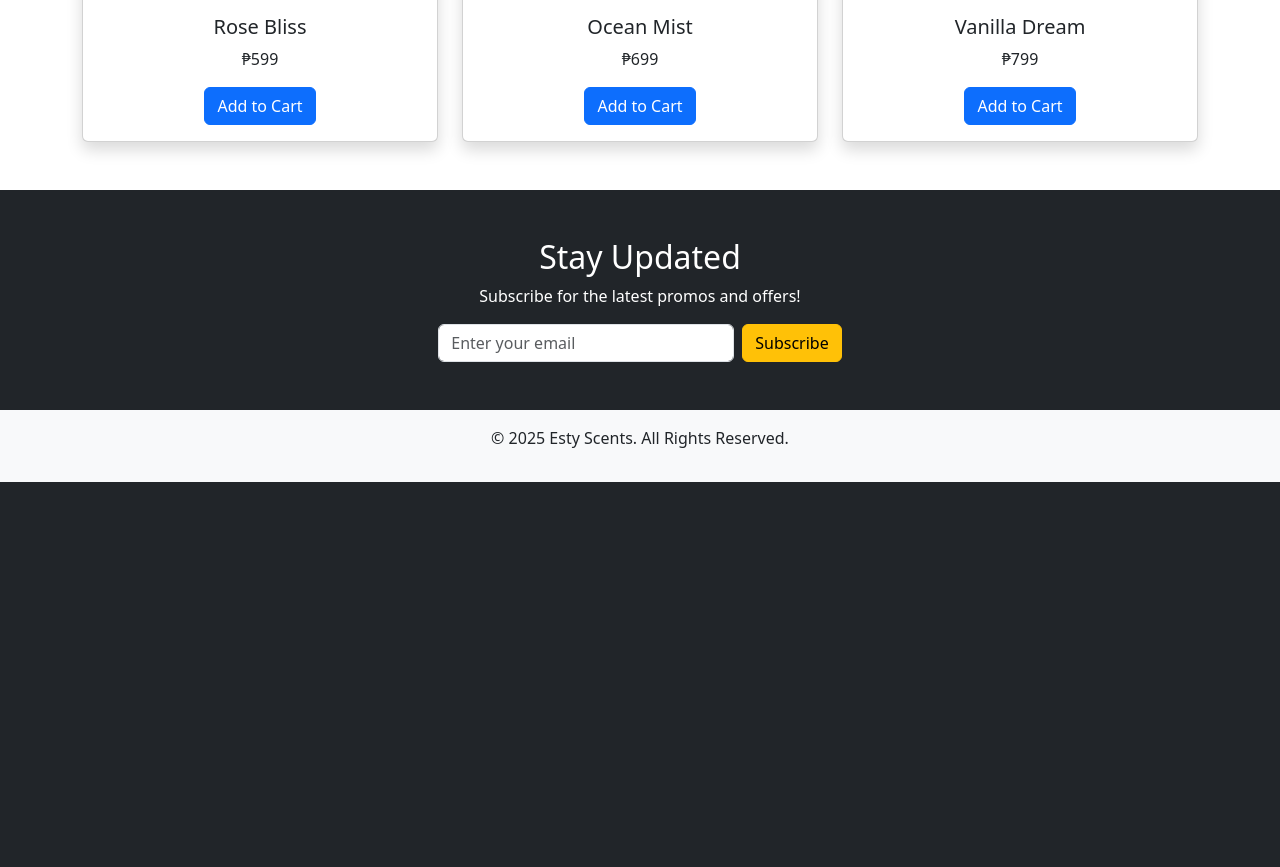
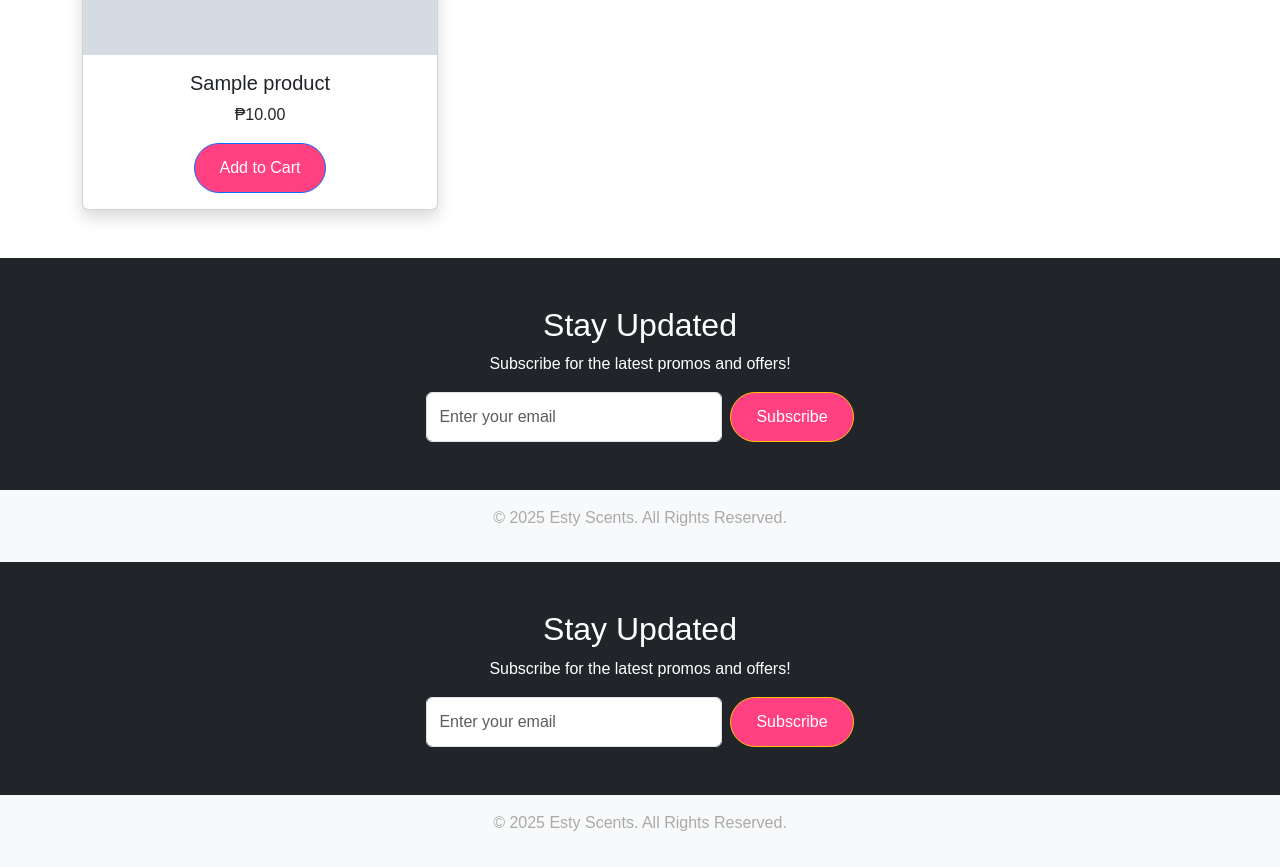
Before and after one commit to kcela02/Esty, a PHP site: page / in a window 1280 px wide. Shown: the part 624-1491 px from the top of the page. Before the commit the page ends 1106 px from the top, so only its background shows below. Run offline with PHP 8.4, Linux system fonts and the light colour scheme; tables that the repository leaves empty or names only in its code hold one stand-in row (values such as "Sample post"); grey boxes marked "Sample" are stand-in pictures; a stand-in replaces the project's code that opens the database connection.

Commit message:
Update index.php

```diff
--- a/Esty/index.php
+++ b/Esty/index.php
@@ -1,5 +1,6 @@
 <?php
 session_start();
+require 'db.php';
 
 // Handle Add to Cart
 if (isset($_POST['add_to_cart'])) {
@@ -35,9 +36,141 @@
 if ($_SERVER["REQUEST_METHOD"] == "POST" && isset($_POST['subscribe'])) {
     $email = filter_var($_POST['email'], FILTER_SANITIZE_EMAIL);
     if (filter_var($email, FILTER_VALIDATE_EMAIL)) {
+        $stmt = $conn->prepare("INSERT INTO subscribers (email) VALUES (?)");
+        $stmt->bind_param("s", $email);
+        if ($stmt->execute()) {
             $message = "Thank you for subscribing, " . htmlspecialchars($email) . "!";
         } else {
+            $message = "You are already subscribed!";
+        }
+        $stmt->close();
+    } else {
         $message = "Please enter a valid email address.";
+    }
+}
+
+// Fetch Products
+$products = [];
+$result = $conn->query("SELECT * FROM products");
+if ($result->num_rows > 0) {
+    while ($row = $result->fetch_assoc()) {
+        $products[] = $row;
+    }
+}
+?>
+
+<!DOCTYPE html>
+<html lang="en">
+<head>
+  <meta charset="UTF-8">
+  <meta name="viewport" content="width=device-width, initial-scale=1.0">
+  <title>Esty Scents - E-commerce Landing</title>
+  <link href="https://cdn.jsdelivr.net/npm/bootstrap@5.3.3/dist/css/bootstrap.min.css" rel="stylesheet">
+  <link rel="stylesheet" href="https://cdn.jsdelivr.net/npm/bootstrap-icons@1.11.3/font/bootstrap-icons.css">
+  <link rel="stylesheet" href="style.css">
+</head>
+<body>
+  <!-- Navbar -->
+<nav class="navbar navbar-expand-lg navbar-light bg-white shadow-sm py-3 px-4 fixed-top">
+  <div class="container-fluid d-flex justify-content-between align-items-center">
+
+    <!-- Left: Logo -->
+    <a class="navbar-brand d-flex align-items-center" href="index.php">
+      <img src="images/logo-placeholder.png" alt="Esty Scents Logo" class="logo me-2">
+      <span class="fw-bold">Esty Scents</span>
+    </a>
+
+    <!-- Right: Search + Icons -->
+    <div class="d-flex align-items-center gap-3">
+
+      <!-- Search Bar -->
+      <form class="d-flex" role="search">
+        <input class="form-control search-bar me-2" type="search" placeholder="Search scents..." aria-label="Search">
+        <button class="btn btn" type="submit">Search</button>
+      </form>
+
+      <!-- User Account -->
+      <a href="#" class="text-dark fs-5">
+        <i class="bi bi-person"></i>
+      </a>
+
+      <!-- Cart -->
+      <a href="cart.php" class="text-dark fs-5 position-relative">
+        <i class="bi bi-cart"></i>
+        <?php if (!empty($_SESSION['cart'])): ?>
+          <span class="badge bg-danger position-absolute top-0 start-100 translate-middle">
+            <?= array_sum(array_column($_SESSION['cart'], 'quantity')); ?>
+          </span>
+        <?php endif; ?>
+      </a>
+    </div>
+  </div>
+</nav>
+
+
+<!-- Hero S<?php
+session_start();
+require 'db.php';
+
+// =============================
+// Handle Add to Cart
+// =============================
+if (isset($_POST['add_to_cart'])) {
+    $product = [
+        'id' => $_POST['id'],
+        'name' => $_POST['name'],
+        'price' => $_POST['price'],
+        'quantity' => 1
+    ];
+
+    if (!isset($_SESSION['cart'])) {
+        $_SESSION['cart'] = [];
+    }
+
+    $found = false;
+    foreach ($_SESSION['cart'] as &$item) {
+        if ($item['id'] == $product['id']) {
+            $item['quantity']++;
+            $found = true;
+            break;
+        }
+    }
+    if (!$found) {
+        $_SESSION['cart'][] = $product;
+    }
+
+    header("Location: cart.php");
+    exit;
+}
+
+// =============================
+// Newsletter Subscription
+// =============================
+$message = "";
+if ($_SERVER["REQUEST_METHOD"] == "POST" && isset($_POST['subscribe'])) {
+    $email = filter_var($_POST['email'], FILTER_SANITIZE_EMAIL);
+    if (filter_var($email, FILTER_VALIDATE_EMAIL)) {
+        $stmt = $conn->prepare("INSERT INTO subscribers (email) VALUES (?)");
+        $stmt->bind_param("s", $email);
+        if ($stmt->execute()) {
+            $message = "Thank you for subscribing, " . htmlspecialchars($email) . "!";
+        } else {
+            $message = "You are already subscribed!";
+        }
+        $stmt->close();
+    } else {
+        $message = "Please enter a valid email address.";
+    }
+}
+
+// =============================
+// Fetch Products from Database
+// =============================
+$products = [];
+$result = $conn->query("SELECT * FROM products ORDER BY id ASC");
+if ($result && $result->num_rows > 0) {
+    while ($row = $result->fetch_assoc()) {
+        $products[] = $row;
     }
 }
 ?>
@@ -47,13 +180,42 @@
   <meta charset="UTF-8">
   <meta name="viewport" content="width=device-width, initial-scale=1.0">
   <title>Esty Scents - E-commerce Landing</title>
-  <!-- Bootstrap CSS -->
   <link href="https://cdn.jsdelivr.net/npm/bootstrap@5.3.3/dist/css/bootstrap.min.css" rel="stylesheet">
+  <link rel="stylesheet" href="style.css">
 </head>
 <body>
 
+  <!-- Navigation Bar -->
+  <nav class="navbar navbar-expand-lg navbar-light bg-light fixed-top shadow-sm">
+    <div class="container">
+      <!-- Logo Placeholder -->
+      <a class="navbar-brand fw-bold" href="#">LOGO</a>
+
+      <!-- Search -->
+      <form class="d-flex ms-auto me-3" role="search">
+        <input class="form-control me-2" type="search" placeholder="Search" aria-label="Search">
+        <button class="btn btn-outline-dark" type="submit">Search</button>
+      </form>
+
+      <!-- Right Side Icons -->
+      <ul class="navbar-nav mb-2 mb-lg-0">
+        <li class="nav-item me-3">
+          <a class="nav-link" href="cart.php">
+            🛒 Cart
+            <?php if (!empty($_SESSION['cart'])): ?>
+              <span class="badge bg-danger"><?= count($_SESSION['cart']); ?></span>
+            <?php endif; ?>
+          </a>
+        </li>
+        <li class="nav-item">
+          <a class="nav-link" href="login.php">👤 Account</a>
+        </li>
+      </ul>
+    </div>
+  </nav>
+
   <!-- Hero Section -->
-  <section class="bg-dark text-white text-center p-5">
+  <section class="bg-dark text-white text-center p-5 mt-5">
     <h1>Welcome to Esty Scents</h1>
     <p class="lead">Discover premium fragrances made just for you.</p>
     <a href="#products" class="btn btn-pink btn-lg me-2" style="background:#ff4081;color:#fff;">Shop Now</a>
@@ -64,56 +226,52 @@
   <section id="products" class="container my-5">
     <h2 class="text-center mb-4">Featured Products</h2>
     <div class="row g-4">
-      <!-- Product 1 -->
+      <?php if (!empty($products)): ?>
+        <?php foreach ($products as $p): ?>
           <div class="col-md-4">
             <div class="card shadow">
-          <img src="images/product1.jpg" class="card-img-top" alt="Perfume 1">
+              <img src="<?= htmlspecialchars($p['image']); ?>" class="card-img-top" alt="<?= htmlspecialchars($p['name']); ?>">
               <div class="card-body text-center">
-            <h5 class="card-title">Rose Bliss</h5>
-            <p class="card-text">₱599</p>
+                <h5 class="card-title"><?= htmlspecialchars($p['name']); ?></h5>
+                <p class="card-text">₱<?= number_format($p['price'], 2); ?></p>
                 <form method="POST">
-              <input type="hidden" name="id" value="1">
-              <input type="hidden" name="name" value="Rose Bliss">
-              <input type="hidden" name="price" value="599">
+                  <input type="hidden" name="id" value="<?= $p['id']; ?>">
+                  <input type="hidden" name="name" value="<?= htmlspecialchars($p['name']); ?>">
+                  <input type="hidden" name="price" value="<?= $p['price']; ?>">
                   <button type="submit" name="add_to_cart" class="btn btn-primary">Add to Cart</button>
                 </form>
               </div>
             </div>
           </div>
-      <!-- Product 2 -->
-      <div class="col-md-4">
-        <div class="card shadow">
-          <img src="images/product2.jpg" class="card-img-top" alt="Perfume 2">
-          <div class="card-body text-center">
-            <h5 class="card-title">Ocean Mist</h5>
-            <p class="card-text">₱699</p>
-            <form method="POST">
-              <input type="hidden" name="id" value="2">
-              <input type="hidden" name="name" value="Ocean Mist">
-              <input type="hidden" name="price" value="699">
-              <button type="submit" name="add_to_cart" class="btn btn-primary">Add to Cart</button>
-            </form>
-          </div>
-        </div>
-      </div>
-      <!-- Product 3 -->
-      <div class="col-md-4">
-        <div class="card shadow">
-          <img src="images/product3.jpg" class="card-img-top" alt="Perfume 3">
-          <div class="card-body text-center">
-            <h5 class="card-title">Vanilla Dream</h5>
-            <p class="card-text">₱799</p>
-            <form method="POST">
-              <input type="hidden" name="id" value="3">
-              <input type="hidden" name="name" value="Vanilla Dream">
-              <input type="hidden" name="price" value="799">
-              <button type="submit" name="add_to_cart" class="btn btn-primary">Add to Cart</button>
-            </form>
-          </div>
-        </div>
-      </div>
+        <?php endforeach; ?>
+      <?php else: ?>
+        <p class="text-center">No products available right now.</p>
+      <?php endif; ?>
     </div>
   </section>
+
+  <!-- Newsletter -->
+  <section class="bg-dark text-white text-center p-5">
+    <h2>Stay Updated</h2>
+    <p>Subscribe for the latest promos and offers!</p>
+    <form method="POST" class="d-flex justify-content-center">
+      <input type="email" name="email" placeholder="Enter your email" class="form-control w-25 me-2" required>
+      <button type="submit" name="subscribe" class="btn btn-warning">Subscribe</button>
+    </form>
+    <?php if ($message): ?>
+      <p class="mt-3"><?= $message; ?></p>
+    <?php endif; ?>
+  </section>
+
+  <!-- Footer -->
+  <footer class="bg-light text-center py-3">
+    <p>&copy; <?= date("Y"); ?> Esty Scents. All Rights Reserved.</p>
+  </footer>
+
+  <script src="https://cdn.jsdelivr.net/npm/bootstrap@5.3.3/dist/js/bootstrap.bundle.min.js"></script>
+</body>
+</html>
+
 
   <!-- Newsletter -->
   <section class="bg-dark text-white text-center p-5">
```
Lines whose indentation alone changed are shown as unchanged.
